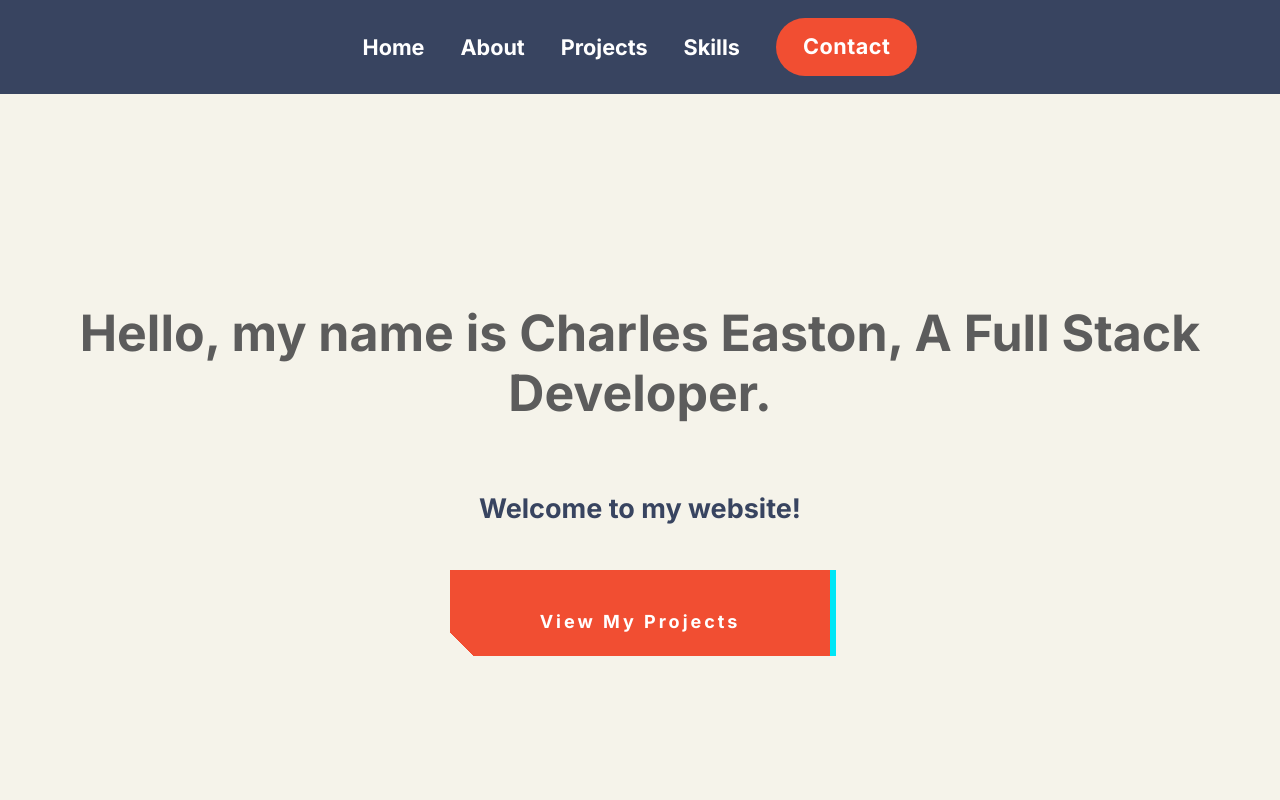
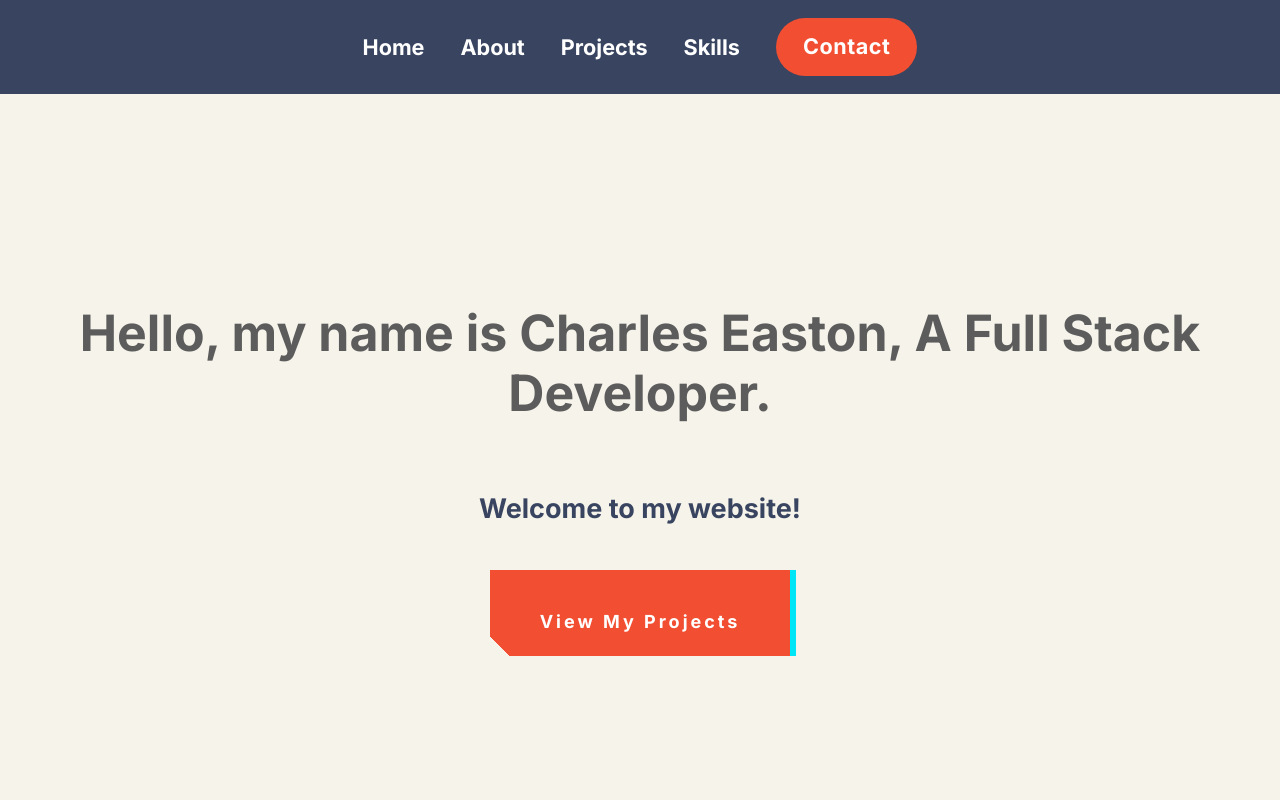
Before and after one commit to Charlesdigital/Portfolio_1, a React (Create React App) app: page / in a window 1280 px wide. Shown: the top 800 px of the page. Built offline with nearby package versions, Linux system fonts and the light colour scheme.

Commit message:
remove button animation

```diff
--- a/src/components/Home/home.css
+++ b/src/components/Home/home.css
@@ -112,7 +112,7 @@ body {
 
 .button-1,
 .button-1::after {
-  width: 380px;
+  width: 300px;
   height: 86px;
   font-size: 36px;
   font-family: "Inter", cursive;
@@ -131,7 +131,7 @@ body {
   font-weight: bold;
 }
 
-.button-1::after {
+/* .button-1::after {
   --slice-0: inset(50% 50% 50% 50%);
   --slice-1: inset(80% -6px 0 0);
   --slice-2: inset(50% -6px 30% 0);
@@ -155,9 +155,9 @@ body {
   );
   text-shadow: -3px -3px 0px #f8f005, 3px 3px 0px #00e6f6;
   clip-path: var(--slice-0);
-}
+} */
 
-.button-1:hover::after {
+/* .button-1:hover::after {
   animation: 1s glitch;
   animation-timing-function: steps(2, end);
 }
@@ -207,11 +207,11 @@ body {
     clip-path: var(--slice-1);
     transform: translate(0);
   }
-}
+} */
 
 
-@media only screen and (max-width: 771px) {
+/* @media only screen and (max-width: 771px) {
   .homeContainer {
     padding: 50px;
   }
-}
+} */
```
